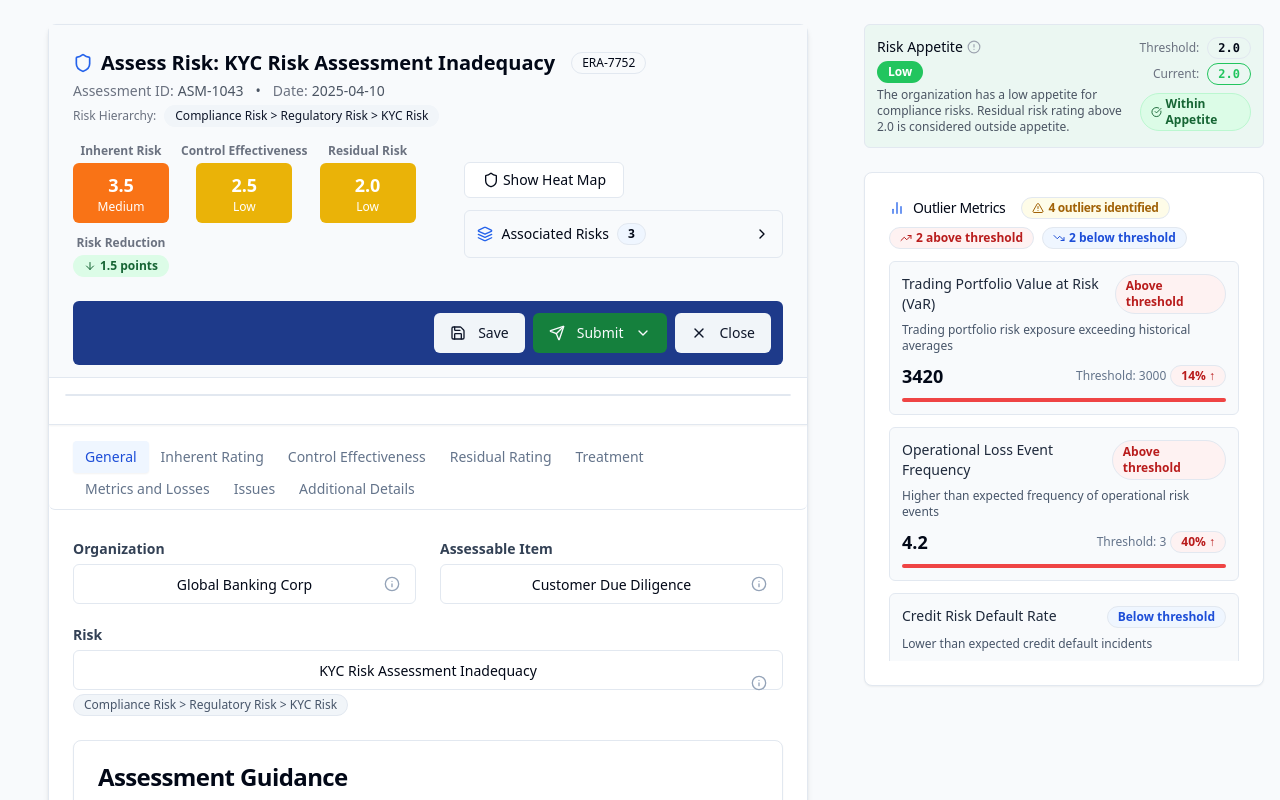
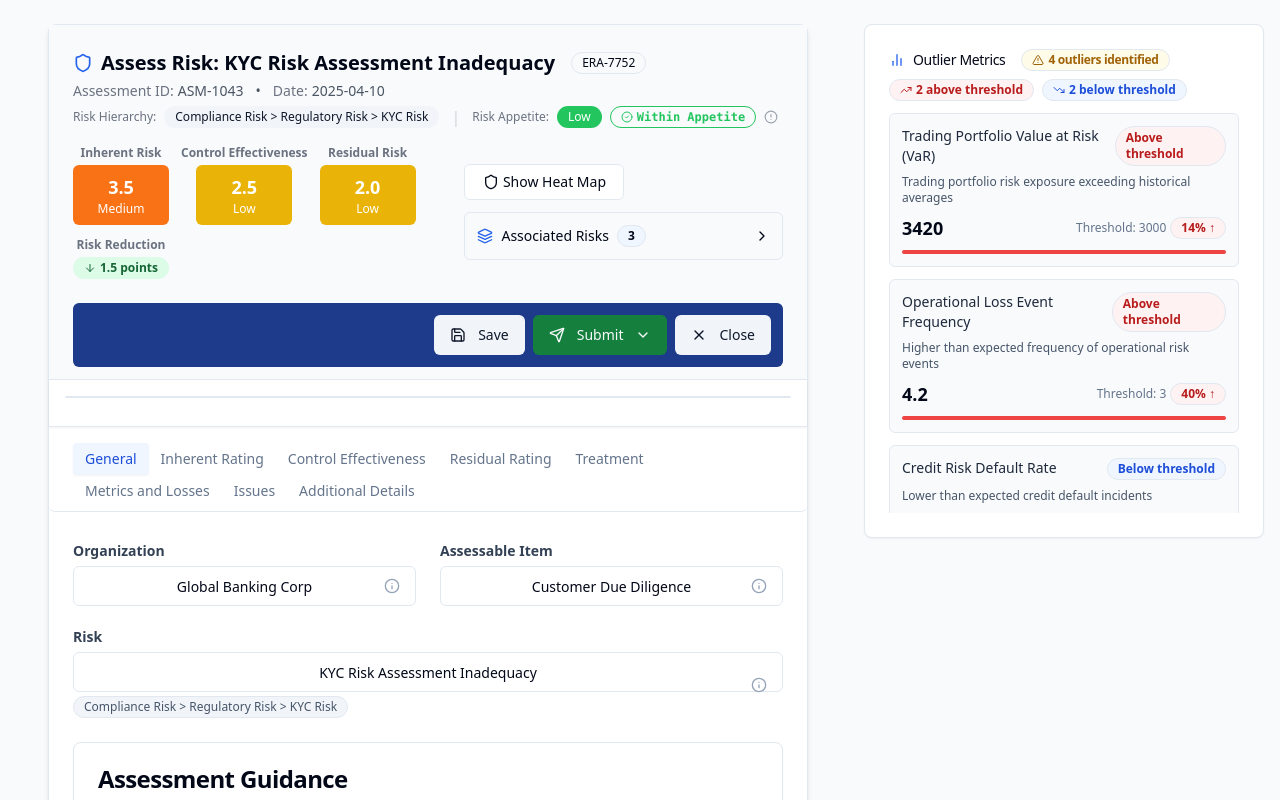
Before and after one commit to 1234mudi/risk-zenith-forge, a React (Vite) app: page / in a window 1280 px wide. Shown: the top 800 px of the page. Built offline with nearby package versions, Linux system fonts and the light colour scheme.

Commit message:
feat: Display risk appetite in form header
Display risk appetite details in the form header, alongside other summary fields.

```diff
--- a/src/components/FormHeader.tsx
+++ b/src/components/FormHeader.tsx
@@ -1,7 +1,7 @@
 
 import React from "react";
 import { useForm } from "@/contexts/FormContext";
-import { Shield, AlertTriangle, CheckCircle2, Save, Send, X, ChevronDown } from "lucide-react";
+import { Shield, AlertTriangle, CheckCircle2, Save, Send, X, ChevronDown, AlertCircle } from "lucide-react";
 import { Badge } from "@/components/ui/badge";
 import { Button } from "@/components/ui/button";
 import {
@@ -57,11 +57,49 @@ const FormHeader = () => {
             <span className="mx-2">•</span>
             <span className="text-gray-500">Date:</span> {formState.assessmentDate}
           </div>
-          <div className="mt-1 flex items-center">
-            <span className="text-xs text-gray-500 mr-2">Risk Hierarchy:</span>
-            <Badge variant="secondary" className="font-normal text-xs">
-              {formState.riskHierarchy}
-            </Badge>
+          <div className="mt-1 flex items-center gap-3">
+            <div className="flex items-center">
+              <span className="text-xs text-gray-500 mr-2">Risk Hierarchy:</span>
+              <Badge variant="secondary" className="font-normal text-xs">
+                {formState.riskHierarchy}
+              </Badge>
+            </div>
+            <span className="text-gray-300">|</span>
+            <div className="flex items-center gap-2">
+              <span className="text-xs text-gray-500">Risk Appetite:</span>
+              <Badge
+                className="font-normal text-xs"
+                style={{ backgroundColor: formState.riskAppetite.color, color: 'white' }}
+              >
+                {formState.riskAppetite.level}
+              </Badge>
+              <Badge variant="outline" className={`font-mono text-xs ${
+                !isWithinAppetite ? 'border-red-500 text-red-500' : 'border-green-500 text-green-500'
+              }`}>
+                {isWithinAppetite ? (
+                  <span className="flex items-center gap-1">
+                    <CheckCircle2 className="h-3 w-3" />
+                    Within Appetite
+                  </span>
+                ) : (
+                  <span className="flex items-center gap-1">
+                    <AlertTriangle className="h-3 w-3" />
+                    Outside Appetite
+                  </span>
+                )}
+              </Badge>
+              <TooltipProvider>
+                <Tooltip>
+                  <TooltipTrigger>
+                    <AlertCircle className="h-3.5 w-3.5 text-gray-400" />
+                  </TooltipTrigger>
+                  <TooltipContent className="max-w-xs">
+                    <p>{formState.riskAppetite.description}</p>
+                    <p className="mt-1">Threshold: {formState.riskAppetite.threshold}</p>
+                  </TooltipContent>
+                </Tooltip>
+              </TooltipProvider>
+            </div>
           </div>
         </div>
       </div>
--- a/src/pages/Index.tsx
+++ b/src/pages/Index.tsx
@@ -3,7 +3,6 @@ import React from "react";
 import { FormProvider } from "@/contexts/FormContext";
 import RiskAssessmentForm from "@/components/RiskAssessmentForm";
 import RiskOutlierMetrics from "@/components/RiskOutlierMetrics";
-import RiskAppetiteIndicator from "@/components/RiskAppetiteIndicator";
 
 const Index = () => {
   return (
@@ -15,7 +14,6 @@ const Index = () => {
               <RiskAssessmentForm />
             </div>
             <div className="space-y-6">
-              <RiskAppetiteIndicator />
               <RiskOutlierMetrics />
             </div>
           </div>
```
